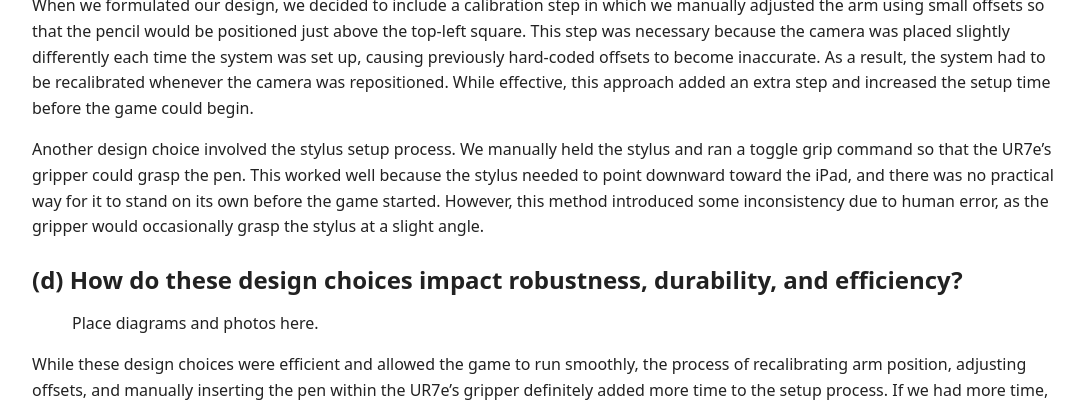
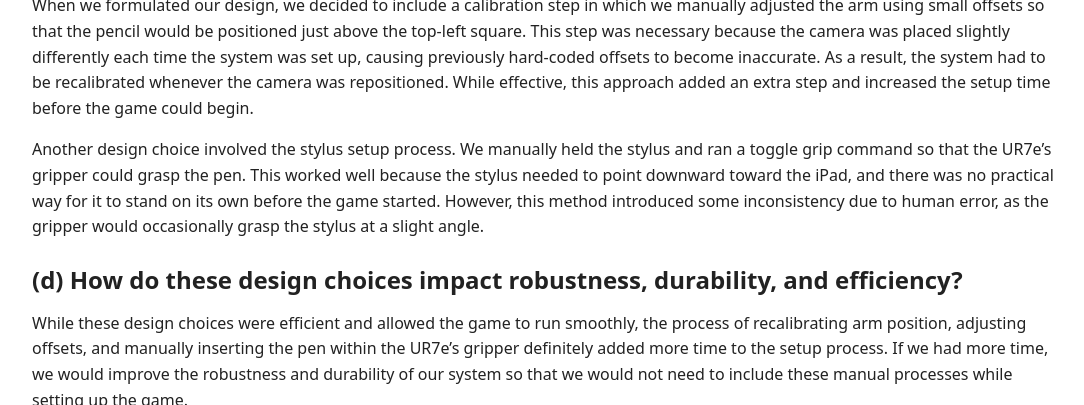
Before and after one commit to miltoti/106a_Website.github.io, a Jekyll site: the page built from design.md, in a window 1280 px wide and 900 px high, scrolled down 1671 px, cut to the strip 0-405 px from the top of the window. Shown: the whole strip, without its empty margins (90-1174 px from the left). Built offline with Jekyll 4.4.1, drawn with Linux system fonts in a browser that asks for light colours.

Commit message:
small fix

```diff
--- a/design.md
+++ b/design.md
@@ -53,8 +53,6 @@
 
 ## (d) How do these design choices impact robustness, durability, and efficiency?
 
-> Place diagrams and photos here.
-
 While these design choices were efficient and allowed the game to run smoothly, the process of recalibrating arm position, adjusting offsets, and manually inserting the pen within the UR7e's gripper definitely added more time to the setup process. If we had more time, we would improve the robustness and durability of our system so that we would not need to include these manual processes while setting up the game.
 <div style="display: flex; justify-content: space-around; align-items: flex-start;">
     <figure style="width: 30%; text-align: center;">
```
